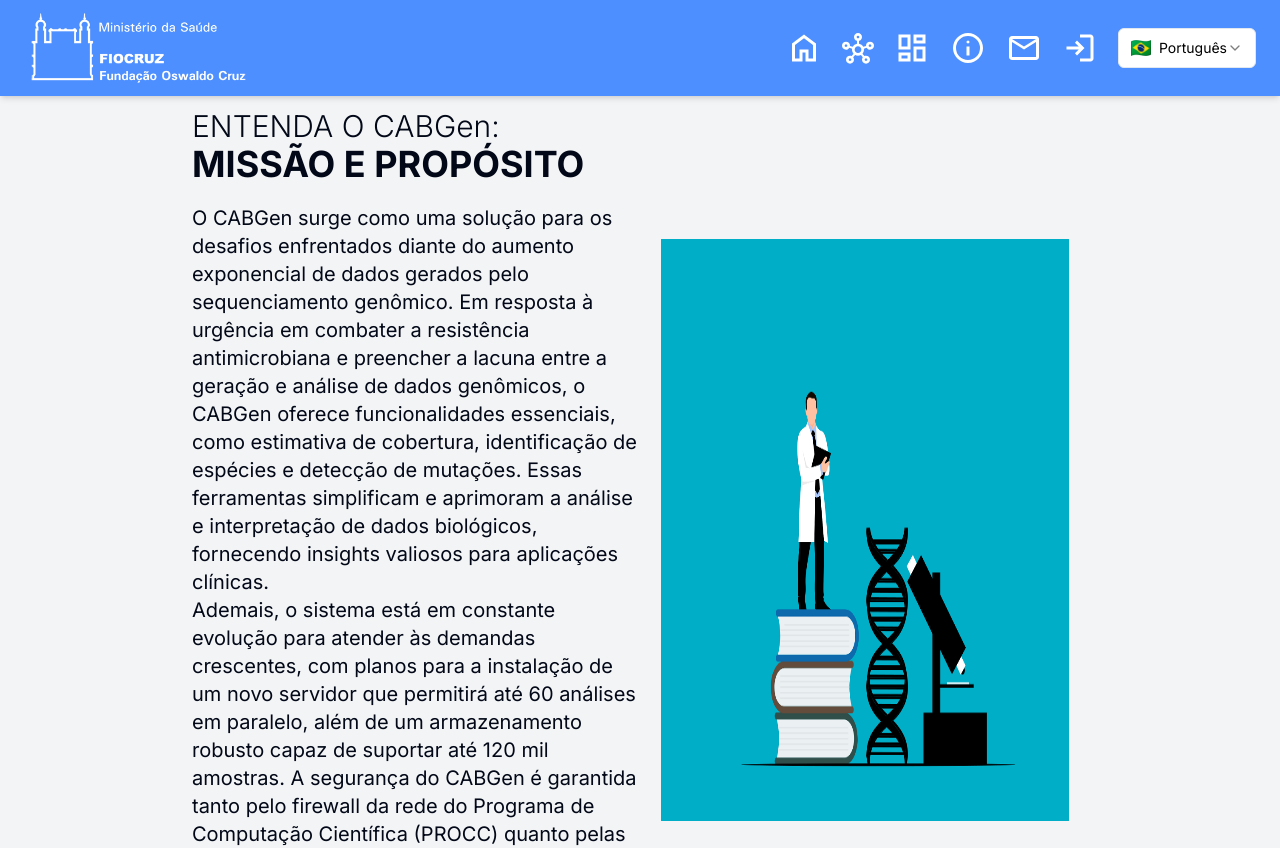
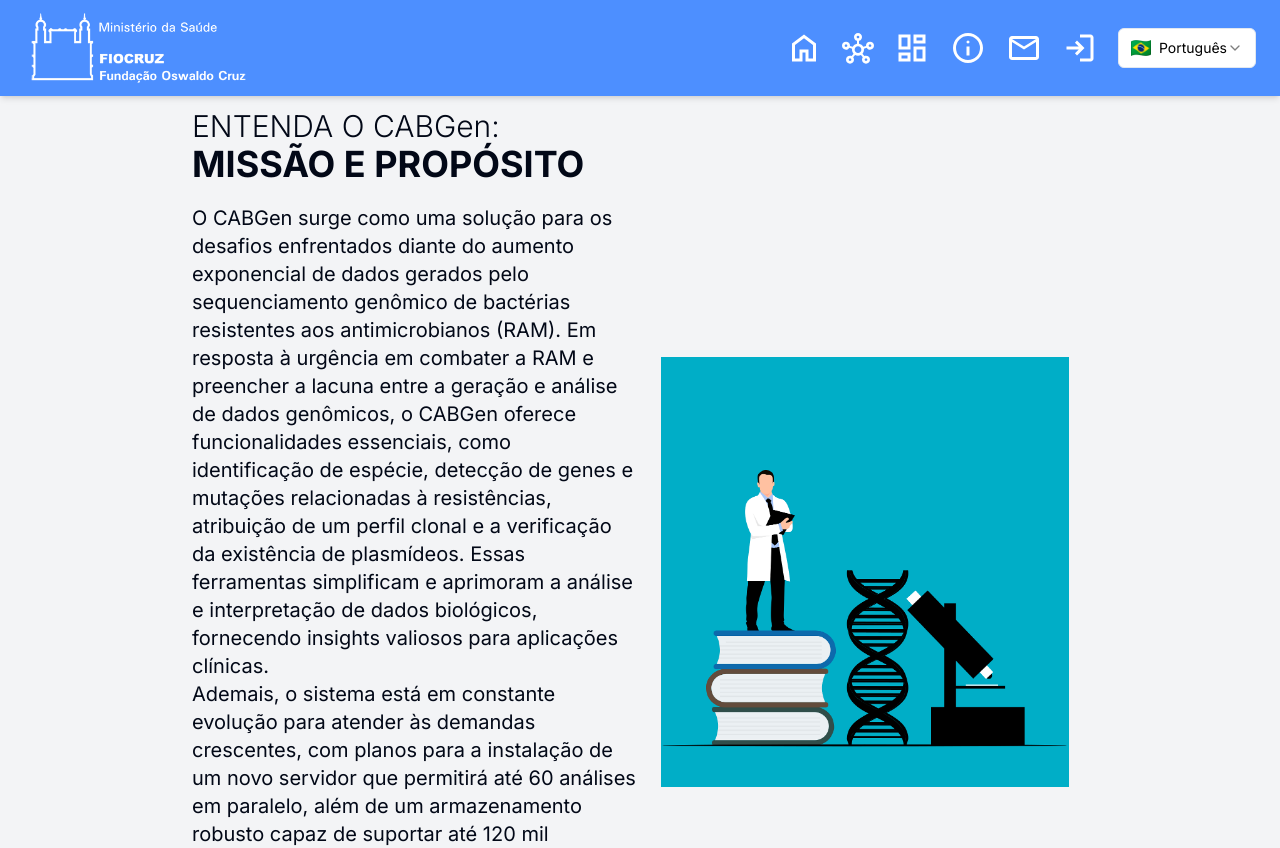
Before and after one commit to CABGenOrg/cabgen_frontend, a Next.js app: page /about in a window 1280 px wide. Shown: the top 848 px of the page. Built offline with nearby package versions, Linux system fonts and the light colour scheme.

Commit message:
Refactor: Updated About content.

```diff
--- a/src/components/About/CabgenMission.tsx
+++ b/src/components/About/CabgenMission.tsx
@@ -29,11 +29,13 @@
             <p className={section_text}>
               O CABGen surge como uma solução para os desafios enfrentados
               diante do aumento exponencial de dados gerados pelo sequenciamento
-              genômico. Em resposta à urgência em combater a resistência
-              antimicrobiana e preencher a lacuna entre a geração e análise de
-              dados genômicos, o CABGen oferece funcionalidades essenciais, como
-              estimativa de cobertura, identificação de espécies e detecção de
-              mutações. Essas ferramentas simplificam e aprimoram a análise e
+              genômico de bactérias resistentes aos antimicrobianos (RAM). Em
+              resposta à urgência em combater a RAM e preencher a lacuna entre a
+              geração e análise de dados genômicos, o CABGen oferece
+              funcionalidades essenciais, como identificação de espécie,
+              detecção de genes e mutações relacionadas à resistências,
+              atribuição de um perfil clonal e a verificação da existência de
+              plasmídeos. Essas ferramentas simplificam e aprimoram a análise e
               interpretação de dados biológicos, fornecendo insights valiosos
               para aplicações clínicas.
               <br />
@@ -60,7 +62,7 @@
             alt="scientist on top of books next to a DNA molecule and a microscope"
             width={5000}
             height={5000}
-            className="lg:h-[70%] h-auto w-11/12 mt-3"
+            className="h-auto w-11/12 mt-3"
           />
         </div>
       </div>
--- a/src/components/About/Team.tsx
+++ b/src/components/About/Team.tsx
@@ -42,18 +42,6 @@
       link: "https://lattes.cnpq.br/7903354651687538",
     },
     {
-      name: "Robson de Souza Leão",
-      role: "Responsável pelo gerenciamento das atividades laboratoriais, execução e interpretação de resultados fenotípicos e moleculares em Cocos Gram positivos.",
-      photo: "/About/robson.png",
-      link: "http://lattes.cnpq.br/5369029097197832",
-    },
-    {
-      name: "Elizabeth de Andrade Marques",
-      role: "Responsável pelo manejo das amostras de cocos Gram-positivos recebidas e análise final dos resultados.",
-      photo: "/About/elizabeth.png",
-      link: "https://lattes.cnpq.br/5959485578597640",
-    },
-    {
       name: "Nicolas da Matta Freire Araujo",
       role: "Responsável pelo desenvolvimento da nova versão do front-end do CABGen.",
       photo: "/About/nicolas.png",
--- a/src/components/Home/AntimicrobialResistance.tsx
+++ b/src/components/Home/AntimicrobialResistance.tsx
@@ -58,7 +58,7 @@
         </div>
         <div className="flex justify-center items-center">
           <Image
-            src={"/Home/bacteria_group.png"}
+            src={"/Home/TeriExplicando2.png"}
             alt="bad bacteria"
             width={5000}
             height={5000}
```
Also changed, not shown: public/About/science_pixabay.png, public/Home/TeriExplicando2.png (added).
